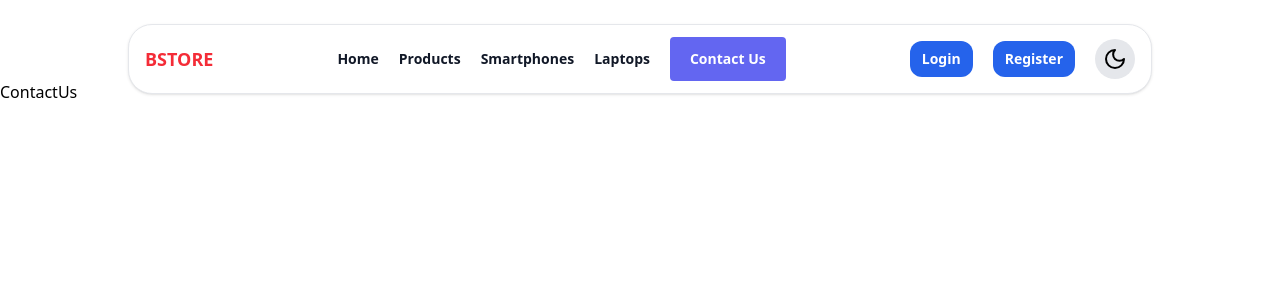
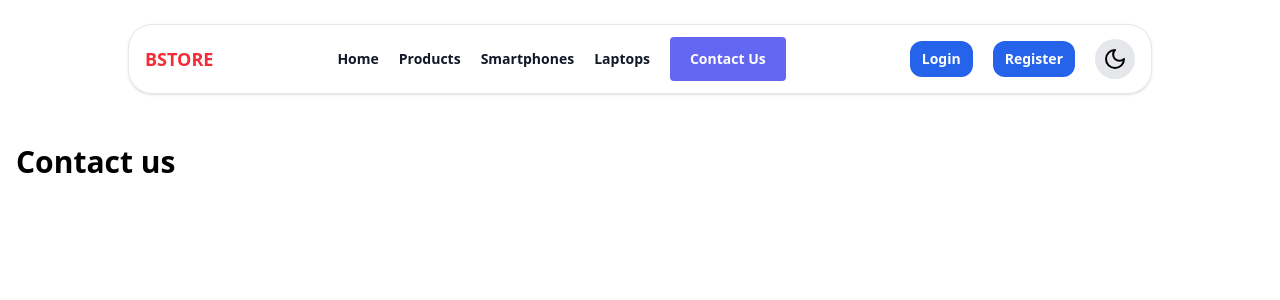
Before and after one commit to bishalghale98/frontendproject, a React (Vite) app: page /contact in a window 1280 px wide. Shown: the top 300 px of the page. Built offline with nearby package versions, Linux system fonts and the light colour scheme.

Commit message:
(feat(redux): add redux and react-redux to the project for state management)

```diff
--- a/package.json
+++ b/package.json
@@ -12,10 +12,12 @@
   "dependencies": {
     "@fortawesome/free-solid-svg-icons": "^6.6.0",
     "@fortawesome/react-fontawesome": "^0.2.2",
+    "@reduxjs/toolkit": "^2.2.7",
     "axios": "^1.7.4",
     "lucide-react": "^0.428.0",
     "react": "^18.3.1",
     "react-hook-form": "^7.52.2",
+    "react-redux": "^9.1.2",
     "react-router-dom": "^6.26.1",
     "react-spinners": "^0.14.1",
     "react-toastify": "^10.0.5"
--- a/src/components/Navbar.jsx
+++ b/src/components/Navbar.jsx
@@ -59,14 +59,13 @@ const Navbar = () => {
             </div>
 
             {/* Desktop Menu */}
-            <div className="hidden md:flex md:items-center md:justify-center md:gap-5">
+            <nav className="hidden md:flex md:items-center md:justify-center md:gap-5">
               {navMenu.map((menu) => (
                 <NavLink key={menu.id} to={menu.route} className={linkClass}>
                   {menu.label}
                 </NavLink>
               ))}
-            </div>
-
+            </nav>
             {/* Mobile Menu Toggle and Auth Menu */}
             <div className="flex items-center justify-end gap-3 md:gap-5">
               {/* Auth Menu */}
--- a/src/main.jsx
+++ b/src/main.jsx
@@ -1,10 +1,14 @@
-import { StrictMode } from 'react'
-import { createRoot } from 'react-dom/client'
-import App from './App.jsx'
-import './index.css'
+import { StrictMode } from "react";
+import { createRoot } from "react-dom/client";
+import App from "./App.jsx";
+import "./index.css";
+import { Provider } from "react-redux";
+import store from "./redux/store.js";
 
-createRoot(document.getElementById('root')).render(
+createRoot(document.getElementById("root")).render(
   <StrictMode>
-    <App />
-  </StrictMode>,
-)
+    <Provider store={store}>
+      <App />
+    </Provider>
+  </StrictMode>
+);
--- a/src/pages/Contact.jsx
+++ b/src/pages/Contact.jsx
@@ -1,5 +1,11 @@
 const Contact = () => {
-  return <div className="md:top-12">ContactUs</div>;
+  return (
+    <div className=" dark:bg-gray-900 dark:text-white py-16  ">
+      <div className="container mx-auto px-4 ">
+        <h1 className="text-3xl font-bold mb-8">Contact us</h1>
+      </div>
+    </div>
+  );
 };
 
 export default Contact;
--- a/src/pages/ContactUs.jsx
+++ /dev/null
@@ -1,5 +0,0 @@
-const ContactUs = () => {
-  return <div>Contact Us</div>;
-};
-
-export default ContactUs;
--- /dev/null
+++ b/src/redux/store.js
@@ -0,0 +1,7 @@
+import { configureStore } from "@reduxjs/toolkit";
+
+const store = configureStore({
+  reducer: {},
+});
+
+export default store;
--- a/tailwind.config.js
+++ b/tailwind.config.js
@@ -18,6 +18,12 @@ export default {
           DEFAULT: "1rem",
           sm: "3rem",
         },
+        pageTitle: {
+          fontSize: "1.875rem",
+          lineHeight: "2.25rem",
+          fontWeight: "bold",
+          marginBottom: "8px",
+        },
       },
     },
   },
```
Also changed, not shown: 1 other file (tests, documents, lock files or other folders).
